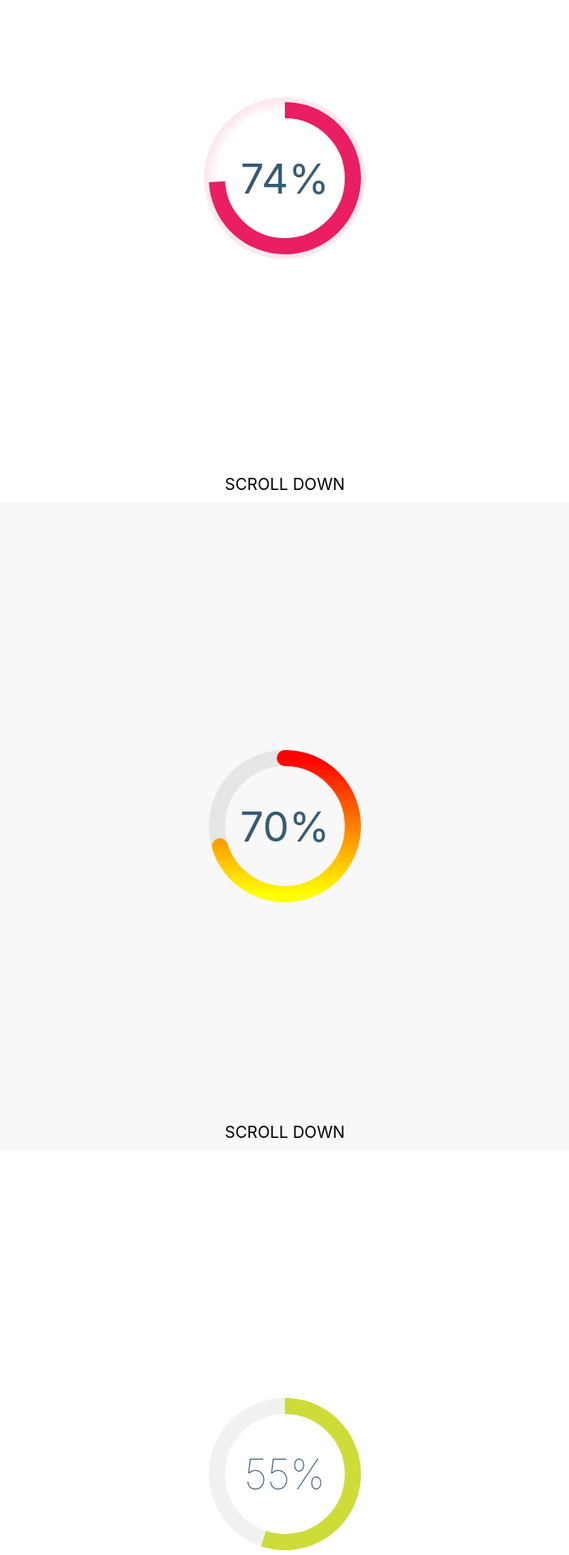
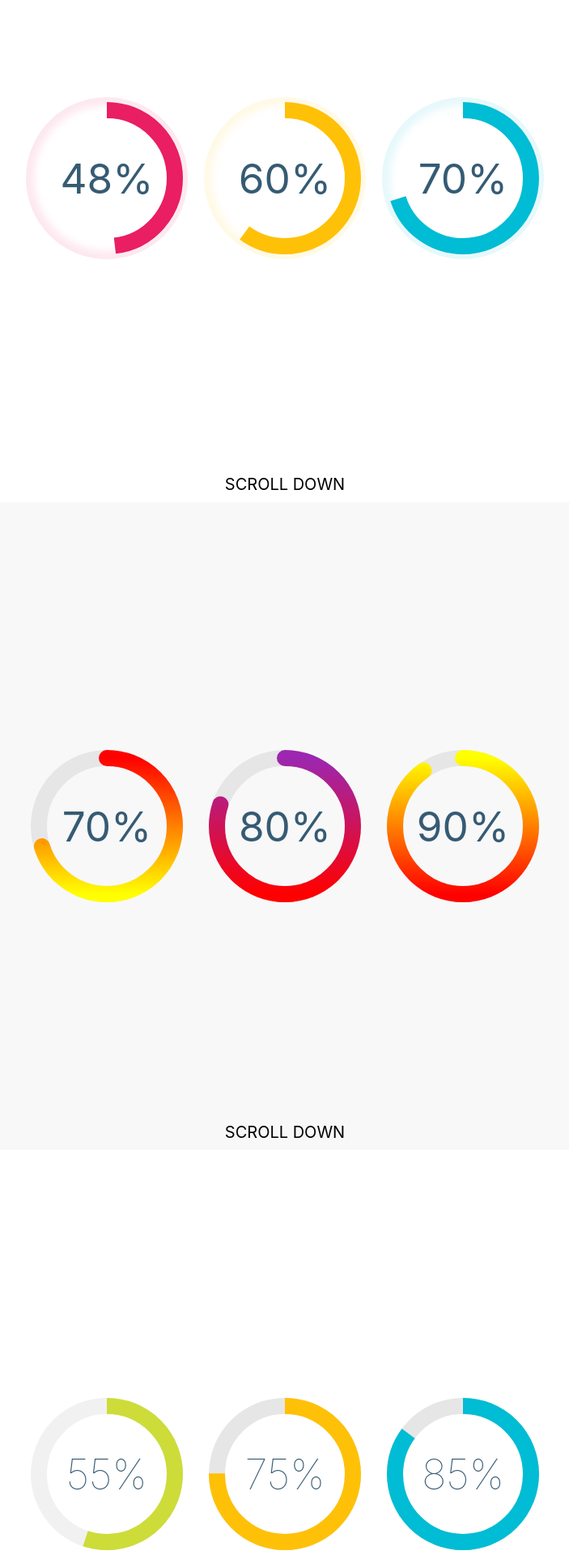
Before and after one commit to tomickigrzegorz/react-circular-progress-bar, a React (Create React App) app: page / in a window 1280 px wide. Shown: the part 180-2100 px from the top of the page at 81% size, without its empty margins (288-991 px from the left). Built offline with nearby package versions, Linux system fonts and the light colour scheme.

Commit message:
chore: update example

```diff
--- a/src/App.js
+++ b/src/App.js
@@ -7,16 +7,16 @@ const defaults = [
     percent: 50,
     colorSlice: '#E91E63',
   },
-  // {
-  //   id: 1,
-  //   percent: 60,
-  //   colorSlice: '#ffc107',
-  // },
-  // {
-  //   id: 2,
-  //   percent: 70,
-  //   colorSlice: '#00bcd4',
-  // },
+  {
+    id: 1,
+    percent: 60,
+    colorSlice: '#ffc107',
+  },
+  {
+    id: 2,
+    percent: 70,
+    colorSlice: '#00bcd4',
+  },
 ];
 
 const lineargradient = [
@@ -28,22 +28,22 @@ const lineargradient = [
     colorSlice: '#4CAF50',
     colorCircle: '#e6e6e6',
   },
-  // {
-  //   id: 4,
-  //   linearGradient: ['#ff0000', '#9c27b0'],
-  //   round: true,
-  //   percent: 80,
-  //   colorSlice: '#4CAF50',
-  //   colorCircle: '#e6e6e6',
-  // },
-  // {
-  //   id: 5,
-  //   linearGradient: ['#ff0000', 'yellow'],
-  //   round: true,
-  //   percent: 90,
-  //   colorSlice: '#4CAF50',
-  //   colorCircle: '#e6e6e6',
-  // },
+  {
+    id: 4,
+    linearGradient: ['#ff0000', '#9c27b0'],
+    round: true,
+    percent: 80,
+    colorSlice: '#4CAF50',
+    colorCircle: '#e6e6e6',
+  },
+  {
+    id: 5,
+    linearGradient: ['#ff0000', 'yellow'],
+    round: true,
+    percent: 90,
+    colorSlice: '#4CAF50',
+    colorCircle: '#e6e6e6',
+  },
 ];
 
 const simple = [
@@ -54,20 +54,20 @@ const simple = [
     colorCircle: '#f1f1f1',
     fontWeight: 100,
   },
-  // {
-  //   id: 7,
-  //   percent: 75,
-  //   colorSlice: '#ffc107',
-  //   colorCircle: '#e6e6e6',
-  //   fontWeight: 100,
-  // },
-  // {
-  //   id: 8,
-  //   percent: 85,
-  //   colorSlice: '#00bcd4',
-  //   colorCircle: '#e6e6e6',
-  //   fontWeight: 100,
-  // },
+  {
+    id: 7,
+    percent: 75,
+    colorSlice: '#ffc107',
+    colorCircle: '#e6e6e6',
+    fontWeight: 100,
+  },
+  {
+    id: 8,
+    percent: 85,
+    colorSlice: '#00bcd4',
+    colorCircle: '#e6e6e6',
+    fontWeight: 100,
+  },
 ];
 
 const withoutNumber = [
@@ -78,20 +78,20 @@ const withoutNumber = [
     colorCircle: '#e6e6e6',
     number: false,
   },
-  // {
-  //   id: 10,
-  //   percent: 70,
-  //   colorSlice: '#ffc107',
-  //   colorCircle: '#e6e6e6',
-  //   number: false,
-  // },
-  // {
-  //   id: 11,
-  //   percent: 80,
-  //   colorSlice: '#00bcd4',
-  //   colorCircle: '#e6e6e6',
-  //   number: false,
-  // },
+  {
+    id: 10,
+    percent: 70,
+    colorSlice: '#ffc107',
+    colorCircle: '#e6e6e6',
+    number: false,
+  },
+  {
+    id: 11,
+    percent: 80,
+    colorSlice: '#00bcd4',
+    colorCircle: '#e6e6e6',
+    number: false,
+  },
 ];
 
 function App() {
```
